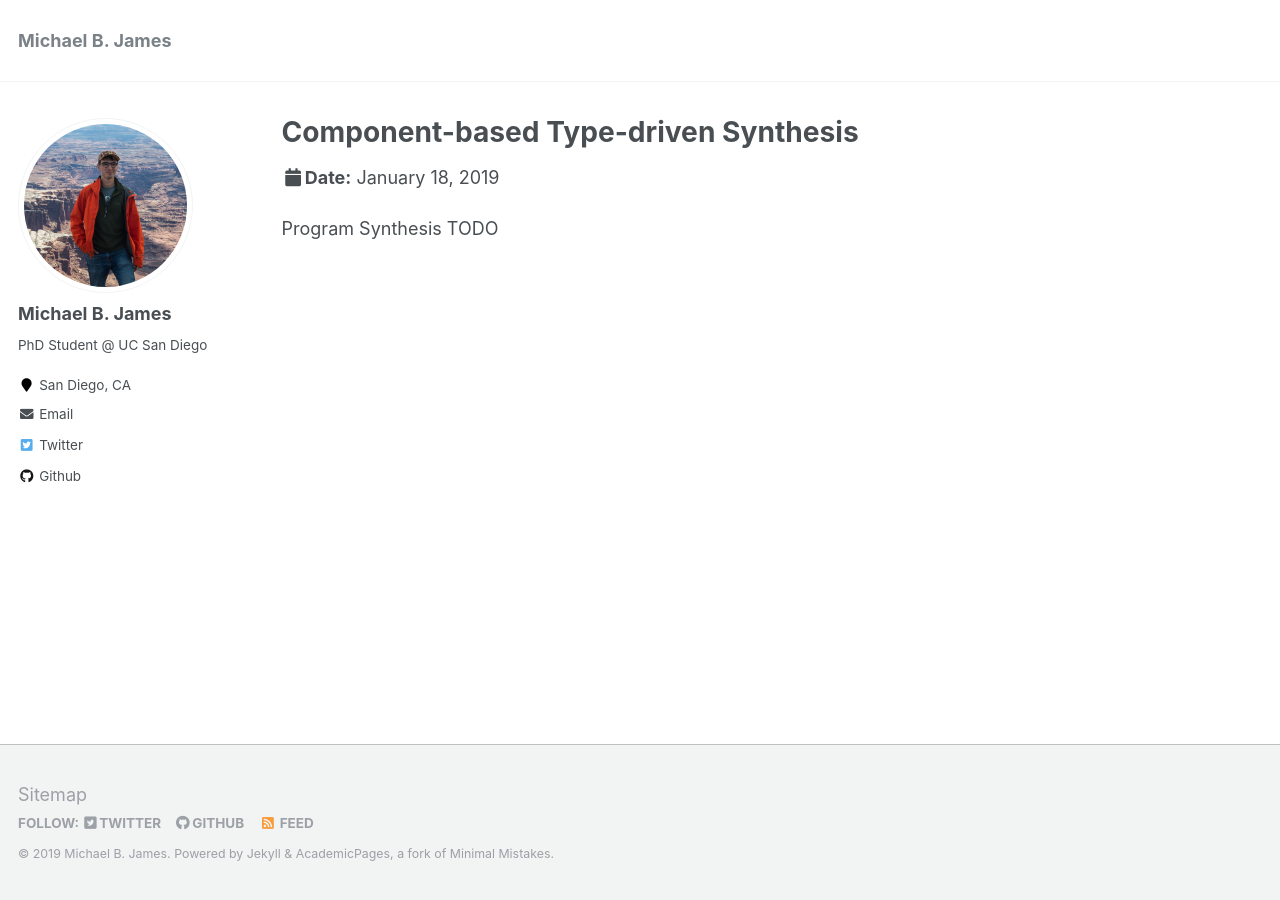
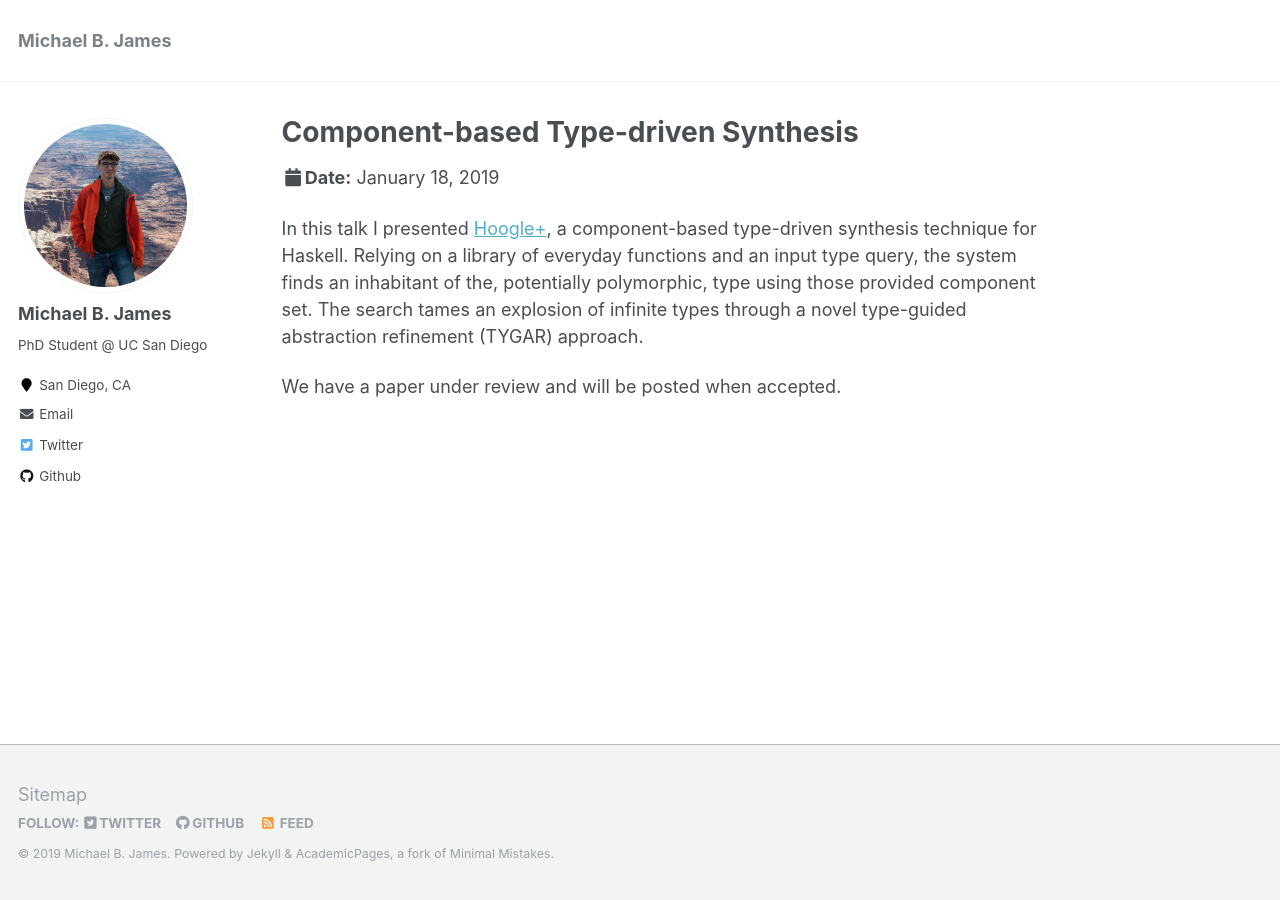
Before and after one commit to michaelbjames/michaelbjames.github.io, a Jekyll site: the page built from _talks/2019-01-18-talk-1.md, in a window 1280 px wide. Built offline with Jekyll 4.4.1, drawn with Linux system fonts in a browser that asks for light colours.

Commit message:
update synthesis

```diff
--- a/_talks/2019-01-18-talk-1.md
+++ b/_talks/2019-01-18-talk-1.md
@@ -8,4 +8,7 @@ date: 2019-01-18
 location: "San Diego, California"
 ---
 
-Program Synthesis TODO
+In this talk I presented [Hoogle+](http://goto.ucsd.edu/hoogle_plus), a component-based type-driven synthesis technique for Haskell.
+Relying on a library of everyday functions and an input type query, the system finds an inhabitant of the, potentially polymorphic, type using those provided component set. The search tames an explosion of infinite types through a novel type-guided abstraction refinement (TYGAR) approach.
+
+We have a paper under review and will be posted when accepted.
```
Also changed, not shown: README.md (+1 -1 lines).
